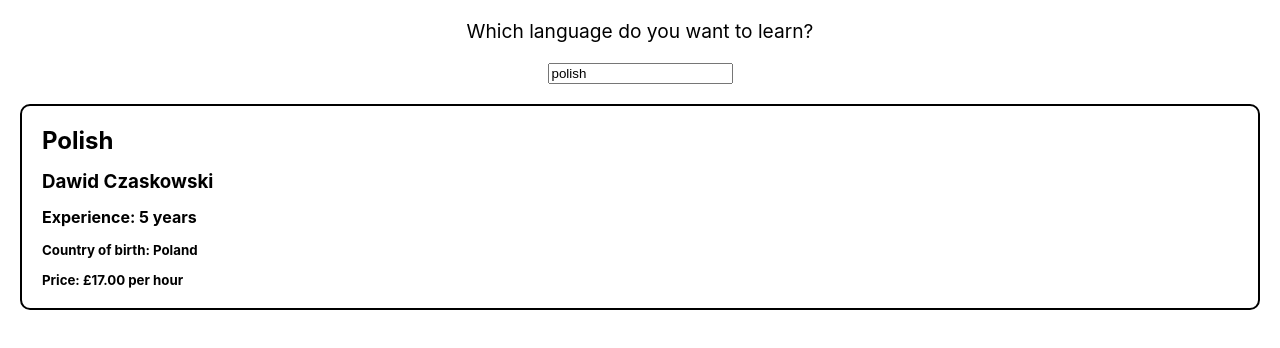
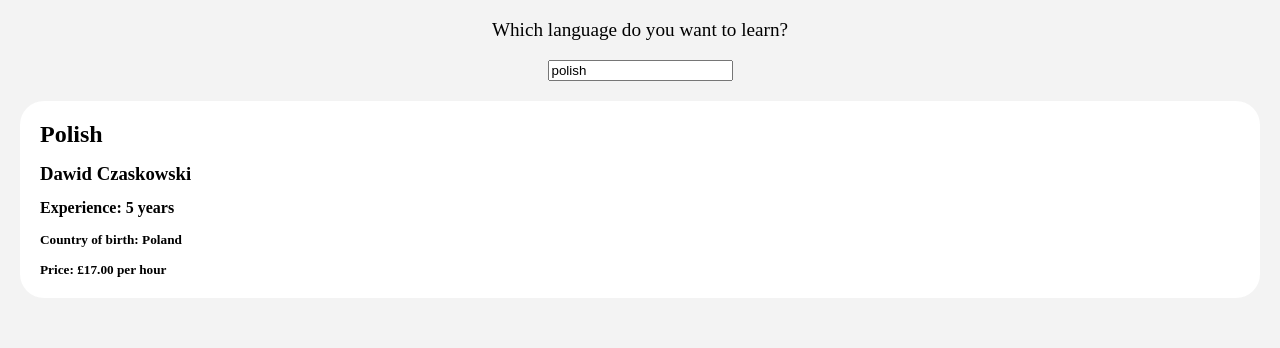
Before and after one commit to ryan50500/Language__App__React__TypeScript, a React (Create React App) app: page / in a window 1280 px wide. Shown: the top 348 px of the page. Built offline with nearby package versions, Linux system fonts and the light colour scheme.

Commit message:
adding css and message if language not found

```diff
--- a/src/UserArray.tsx
+++ b/src/TeacherArray.tsx
@@ -1,6 +1,6 @@
 
 
-const UserArray = [
+const TeacherArray = [
     {
         language: 'Polish',
         name: 'Dawid Czaskowski',
@@ -43,4 +43,4 @@ const UserArray = [
     },
 ]
 
-export default UserArray
+export default TeacherArray
--- a/src/components/TeacherBorder.module.css
+++ b/src/components/TeacherBorder.module.css
@@ -1,6 +1,7 @@
 .card {
-    border: 2px solid black;
-    border-radius: 10px;
+    border: none;
+    border-radius: 24px;
+    background-color: white;
     margin: 20px;
     padding: 20px;
 }
--- a/src/components/TeacherBorder.tsx
+++ b/src/components/TeacherBorder.tsx
@@ -1,11 +1,11 @@
 import React from 'react';
 import styles from './TeacherBorder.module.css';
 
-interface IUserBorder {
+interface ITeacherBorder {
     children?: React.ReactNode
 }
 
-const TeacherBorder: React.FC<IUserBorder> = (props) => {
+const TeacherBorder: React.FC<ITeacherBorder> = (props) => {
     return (
         <div className={styles.card}>
             {props.children}
--- a/src/components/Teachers.tsx
+++ b/src/components/Teachers.tsx
@@ -1,5 +1,5 @@
 import React from 'react';
-import UserArray from '../UserArray';
+import TeacherArray from '../TeacherArray';
 import TeacherBorder from './TeacherBorder';
 import { useState } from 'react';
 import TeacherStyles from './TeacherStyles.module.css';
@@ -7,15 +7,18 @@ import TeacherStyles from './TeacherStyles.module.css';
 const Teachers = () => {
     const [inputText, setInputText] = useState<string>("polish");
 
-    const filteredItem = UserArray.filter(arrayMatched => arrayMatched.language.toLowerCase().indexOf(inputText) !== -1)
+    const filteredTeachers = TeacherArray.filter(arrayMatched => arrayMatched.language.toLowerCase().indexOf(inputText) !== -1)
 
     return (
         <>
             <div style={{ textAlign: "center" }}>
                 <p style={{ fontSize: "1.2rem" }}>Which language do you want to learn?</p>
                 <input type="text" name="name" value={inputText} onChange={(e) => setInputText(e.target.value)} />
+                {filteredTeachers.length === 0 ?
+                    <div style={{ margin: "1.2rem" }}>Sorry, we currently don't offer that language...</div>
+                    : ""}
             </div>
-            {filteredItem.map((arrayItem, index) => {
+            {filteredTeachers.map((arrayItem) => {
                 return (
                     <TeacherBorder key={arrayItem.id}>
                         <div className={TeacherStyles.teacher}>
--- a/src/index.css
+++ b/src/index.css
@@ -1,13 +1,4 @@
 body {
   margin: 0;
-  font-family: -apple-system, BlinkMacSystemFont, 'Segoe UI', 'Roboto', 'Oxygen',
-    'Ubuntu', 'Cantarell', 'Fira Sans', 'Droid Sans', 'Helvetica Neue',
-    sans-serif;
-  -webkit-font-smoothing: antialiased;
-  -moz-osx-font-smoothing: grayscale;
+  background-color: #f3f3f3;
 }
-
-code {
-  font-family: source-code-pro, Menlo, Monaco, Consolas, 'Courier New',
-    monospace;
-}
```
Also changed, not shown: package.json (line endings or trailing spaces).
